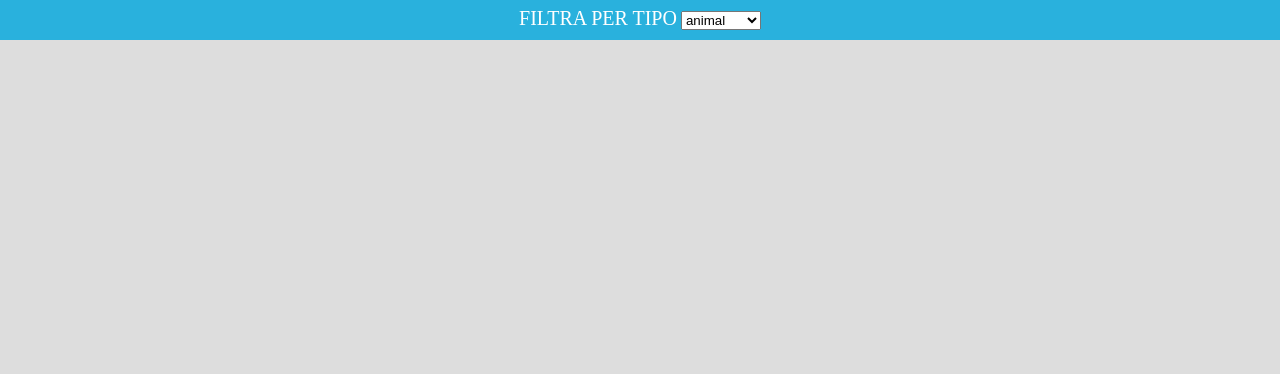
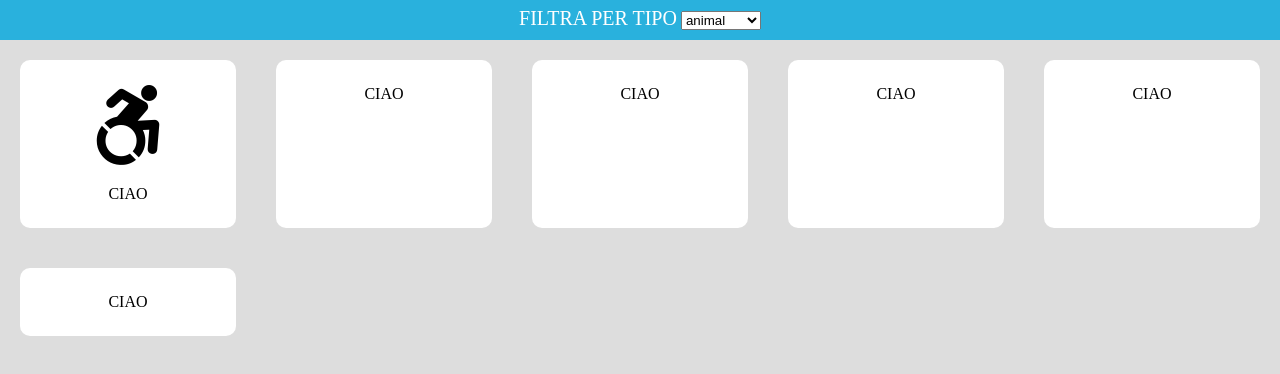
Before and after one commit to Mega-117/js-es6-icons, a plain HTML site: page index.html in a window 1280 px wide. Shown: the part 60-434 px from the top of the page. Drawn offline with Linux system fonts and the light colour scheme.

Commit message:
agg struttura card

```diff
--- a/css/style.css
+++ b/css/style.css
@@ -23,3 +23,27 @@ main{
     background-color: #dddddd;
     height: calc(100vh - 43px - 57px);
 }
+
+.container{
+    display: flex;
+    flex-wrap: wrap;
+}
+
+.card-container{
+    width: calc(100% / 5);
+    padding: 20px;
+}
+
+.card{
+    background-color: white;
+    height: 100%;
+    width: 100%;
+    text-align: center;
+    padding: 25px 15px;
+    text-transform:uppercase;
+    border-radius: 10px;
+}
+.card i{
+    font-size: 80px;
+    margin-bottom: 20px;
+}
--- a/index.html
+++ b/index.html
@@ -5,6 +5,8 @@
     <meta charset="UTF-8">
     <meta http-equiv="X-UA-Compatible" content="IE=edge">
     <meta name="viewport" content="width=device-width, initial-scale=1.0">
+    <link rel="stylesheet" href="https://cdnjs.cloudflare.com/ajax/libs/font-awesome/5.15.3/css/all.min.css">
+
     <link rel="stylesheet" href="css/style.css">
     <title>Font Icons</title>
 </head>
@@ -21,7 +23,42 @@
             <option value="user">user</option>
         </select>
     </nav>
-    <main></main>
+    <main>
+        <div class="container">
+
+            <div class="card-container">
+                <div class="card">
+                    <i class="fab fa-accessible-icon"></i>
+                    <p>ciao</p>
+                </div>
+            </div>
+            <div class="card-container">
+                <div class="card">
+                    <span>ciao</span>
+                </div>
+            </div>
+            <div class="card-container">
+                <div class="card">
+                    <span>ciao</span>
+                </div>
+            </div>
+            <div class="card-container">
+                <div class="card">
+                    <span>ciao</span>
+                </div>
+            </div>
+            <div class="card-container">
+                <div class="card">
+                    <span>ciao</span>
+                </div>
+            </div>
+            <div class="card-container">
+                <div class="card">
+                    <span>ciao</span>
+                </div>
+            </div>
+        </div>
+    </main>
     <footer></footer>
     <script src="js/datiIniziali.js"></script>
 </body>
```
